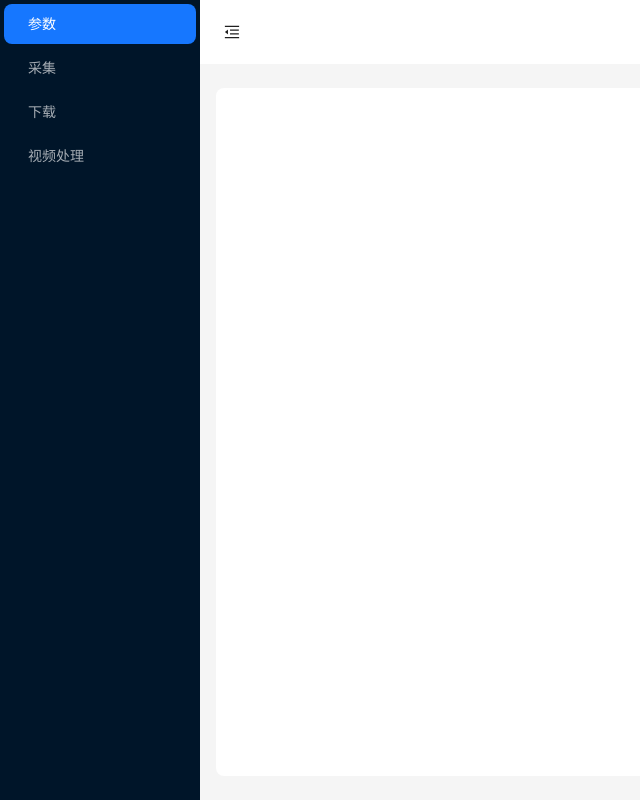
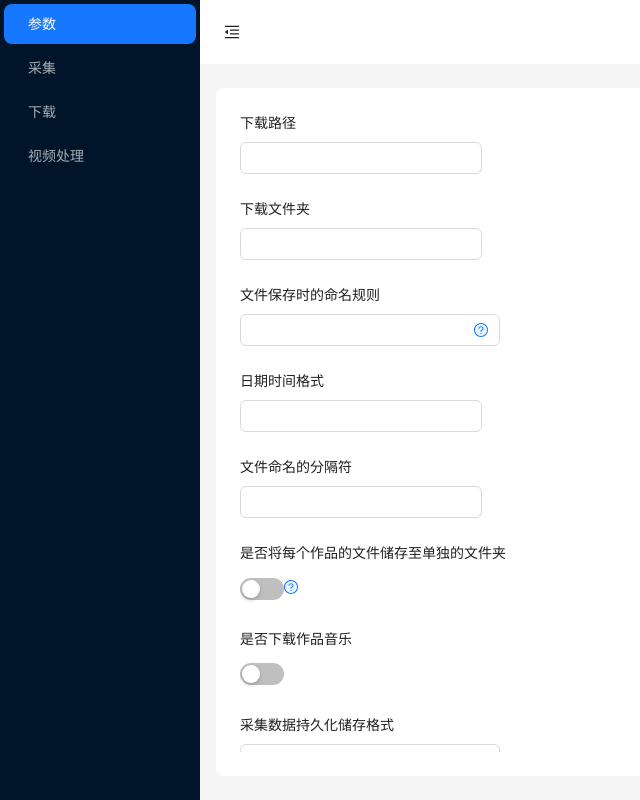
Before and after one commit to scccy/DownloadvideoWeb, a React (Vite) app in the folder web/: page /params in a window 1280 px wide. Shown: the whole page, without its empty margins (0-640 px from the left). Built offline with nearby package versions, Linux system fonts and the light colour scheme.

Commit message:
chore: op code

```diff
--- a/web/src/api/tk/index.ts
+++ b/web/src/api/tk/index.ts
@@ -1,6 +1,11 @@
 import { http } from '../decorator';
 import type { Request } from '../decorator/http';
-import type { SearchData, SearchResponseData } from './type';
+import type {
+  SearchData,
+  SearchResponseData,
+  SettingData,
+  SettingResponseData,
+} from './type';
 
 @http('tk')
 class Tk {
@@ -9,6 +14,7 @@ class Tk {
   /**
    * 搜索·
    * @param {SearchParams} params
+   * @returns
    */
   search(data: SearchData) {
     return this.request<SearchResponseData>({
@@ -17,6 +23,19 @@ class Tk {
       data,
     });
   }
+
+  /**
+   * 设置
+   * @param {SettingData} data
+   * @returns
+   */
+  setting(data: SettingData) {
+    return this.request<SettingResponseData>({
+      url: 'setting',
+      method: 'post',
+      data,
+    });
+  }
 }
 
 export { Tk };
--- /dev/null
+++ b/web/src/pages/params/index..module.scss
@@ -0,0 +1,10 @@
+.container {
+    height: 100%;
+    overflow: hidden;
+
+    .flex-container {
+        height: 100%;
+        width: 100%;
+        align-content: flex-start;
+    }
+}
--- a/web/src/pages/params/index.tsx
+++ b/web/src/pages/params/index.tsx
@@ -1,8 +1,135 @@
-import { Form } from 'antd';
+import { Flex, Form, Input, InputNumber, Space, Switch, Tooltip } from 'antd';
 import React from 'react';
+import { QuestionCircleTwoTone } from '@ant-design/icons';
+import styles from './index..module.scss';
 
 const Params: React.FC = () => {
-  return <Form></Form>;
+  return (
+    <Form layout="vertical" className={styles.container}>
+      <Flex
+        vertical
+        align="flex-start"
+        wrap="wrap"
+        className={styles.flexContainer}
+      >
+        <Form.Item name="root" label="下载路径">
+          <Input />
+        </Form.Item>
+
+        <Form.Item name="folder_name" label="下载文件夹">
+          <Input />
+        </Form.Item>
+
+        <Form.Item name="name_format" label="文件保存时的命名规则">
+          <Input
+            suffix={
+              <Tooltip
+                title="文件保存时的命名规则, 值之间使用空格分隔
+            默认值: 发布时间-作品类型-账号昵称-描述
+            id: 作品 ID, desc: 作品描述, create_time: 发布时间
+            nickname: 账号昵称, mark: 账号标识, uid: 账号 ID, type: 作品类型"
+              >
+                <QuestionCircleTwoTone />
+              </Tooltip>
+            }
+          />
+        </Form.Item>
+
+        <Form.Item name="date_format" label="日期时间格式">
+          <Input />
+        </Form.Item>
+
+        <Form.Item name="split" label="文件命名的分隔符">
+          <Input />
+        </Form.Item>
+
+        <Form.Item
+          name="folder_mode"
+          label="是否将每个作品的文件储存至单独的文件夹"
+        >
+          <Switch />
+          <Tooltip title="是否将每个作品的文件储存至单独的文件夹，文件夹名称格式与 name_format 参数保持一致，默认值: false">
+            <QuestionCircleTwoTone />
+          </Tooltip>
+        </Form.Item>
+
+        <Form.Item name="music" label="是否下载作品音乐">
+          <Switch />
+        </Form.Item>
+
+        <Form.Item name="storage_format" label="采集数据持久化储存格式">
+          <Input
+            suffix={
+              <Tooltip
+                title="采集数据持久化储存格式, 设置为空字符串代表不保存
+              支持: csv、xlsx、sql(SQLite)"
+              >
+                <QuestionCircleTwoTone />
+              </Tooltip>
+            }
+          />
+        </Form.Item>
+
+        <Form.Item name="cookie" label="抖音网页版 Cookie">
+          <Input.TextArea />
+          <Tooltip title="抖音网页版 Cookie, 必需参数; 建议通过程序写入配置文件，亦可手动编辑">
+            <QuestionCircleTwoTone />
+          </Tooltip>
+        </Form.Item>
+
+        <Form.Item name="dynamic_cover" label="是否下载动态封面图">
+          <Switch />
+        </Form.Item>
+
+        <Form.Item name="original_cover" label="是否下载静态封面图">
+          <Switch />
+        </Form.Item>
+
+        <Form.Item name="max_size" label="作品文件大小限制">
+          <InputNumber
+            suffix={
+              <Tooltip title="作品文件大小限制, 单位字节, 超出大小限制的作品文件将会跳过下载设置为 0 代表无限制">
+                <QuestionCircleTwoTone />
+              </Tooltip>
+            }
+          />
+        </Form.Item>
+
+        <Form.Item name="chunk" label="作品文件大小限制">
+          <InputNumber
+            suffix={
+              <Tooltip title="每次从服务器接收的数据块大小, 单位字节; 默认值：1048576(1 MB)">
+                <QuestionCircleTwoTone />
+              </Tooltip>
+            }
+          />
+        </Form.Item>
+
+        <Form.Item
+          name="chunk"
+          label="发送请求获取数据发生异常时重试的最大次数"
+        >
+          <InputNumber
+            suffix={
+              <Tooltip title="每次从服务器接收的数据块大小, 单位字节; 默认值：1048576(1 MB)">
+                <QuestionCircleTwoTone />
+              </Tooltip>
+            }
+          />
+        </Form.Item>
+
+        <Form.Item name="max_pages" label="下载最大次数">
+          <InputNumber
+            suffix={
+              <Tooltip title="每次从服务器接收的数据块大小, 单位字节; 默认值：1048576(1 MB)">
+                <QuestionCircleTwoTone />
+              </Tooltip>
+            }
+          />
+        </Form.Item>
+      </Flex>
+    </Form>
+  );
 };
 
 export default Params;
--- a/web/vite.config.ts
+++ b/web/vite.config.ts
@@ -11,4 +11,9 @@ export default defineConfig({
       },
     },
   },
+  css: {
+    modules: {
+      localsConvention: 'camelCaseOnly',
+    },
+  },
 });
```
Also changed, not shown: web/src/api/tk/type.ts (+52 -1 lines).
